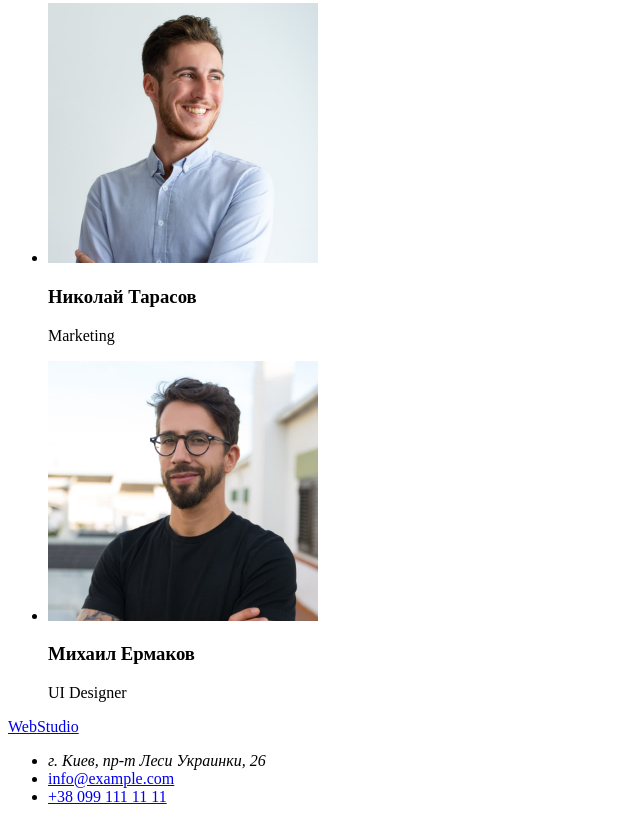
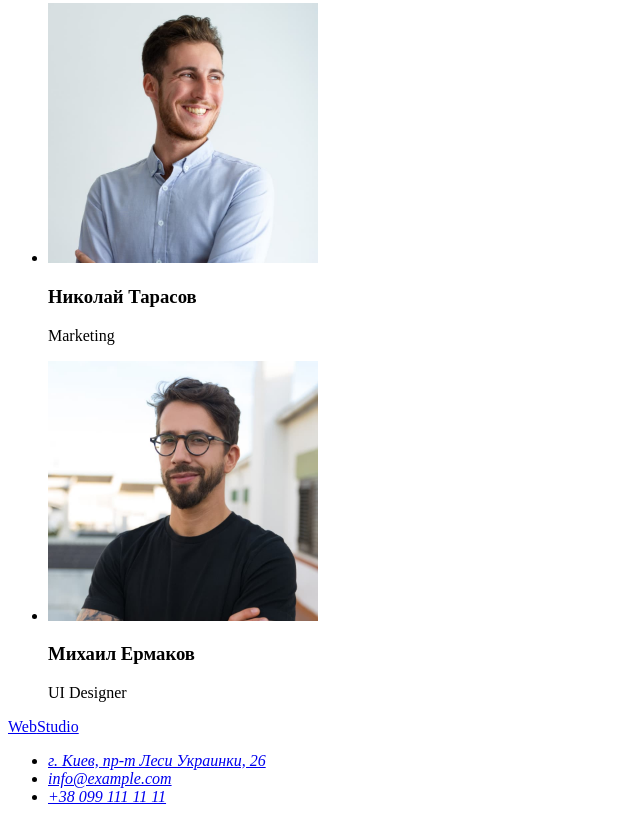
Before and after one commit to JuliaOraz/goit-markup-hw-01, a plain HTML site: page index.html in a window 1280 px wide. Shown: the part 2267-3089 px from the top of the page, without its empty margins (0-640 px from the left). Drawn offline with Linux system fonts and the light colour scheme.

Commit message:
Вносит изменения в footer и img
- изменена семантическая структура подвала;
- изменены alt у img

```diff
--- a/index.html
+++ b/index.html
@@ -60,7 +60,7 @@
           <li>
             <img
               src="./images/box-1.jpg"
-              alt="Руки человека, которые печатают код на клавиатуре, перед монитором компьютера и планшета"
+              alt="Человек печатает на клавиатуре перед планшетом"
               width="370"
               height="294"
             />
@@ -68,7 +68,7 @@
           <li>
             <img
               src="./images/box-2.jpg"
-              alt="Женщина держит телефон в руках напротив ноутбука, на котором изображены эскизы телефонов"
+              alt="Женщина держит телефон в руках напротив ноутбука"
               width="370"
               height="294"
             />
@@ -76,7 +76,7 @@
           <li>
             <img
               src="./images/box-3.jpg"
-              alt="Женщина держит в руках планшет, на котором изображена палитра цветов"
+              alt="Женщина держит в руках планшет"
               width="370"
               height="294"
             />
@@ -110,13 +110,24 @@
         </ul>
       </section>
     </main>
+    <!-- Подвал сайта -->
     <footer>
       <a href="./index.html"> <span>Web</span>Studio </a>
-      <ul>
-        <li><address>г. Киев, пр-т Леси Украинки, 26</address></li>
-        <li><a href="mailto:info@example.com">info@example.com</a></li>
-        <li><a href="tel:+380991111111">+38 099 111 11 11</a></li>
-      </ul>
+      <address>
+        <ul>
+          <li>
+            <a
+              href="https://goo.gl/maps/6g8VdMfjqsQrThPT6"
+              target="_blank"
+              rel="noreferrer noopener"
+            >
+              г. Киев, пр-т Леси Украинки, 26
+            </a>
+          </li>
+          <li><a href="mailto:info@example.com">info@example.com</a></li>
+          <li><a href="tel:+380991111111">+38 099 111 11 11</a></li>
+        </ul>
+      </address>
     </footer>
   </body>
 </html>
```
